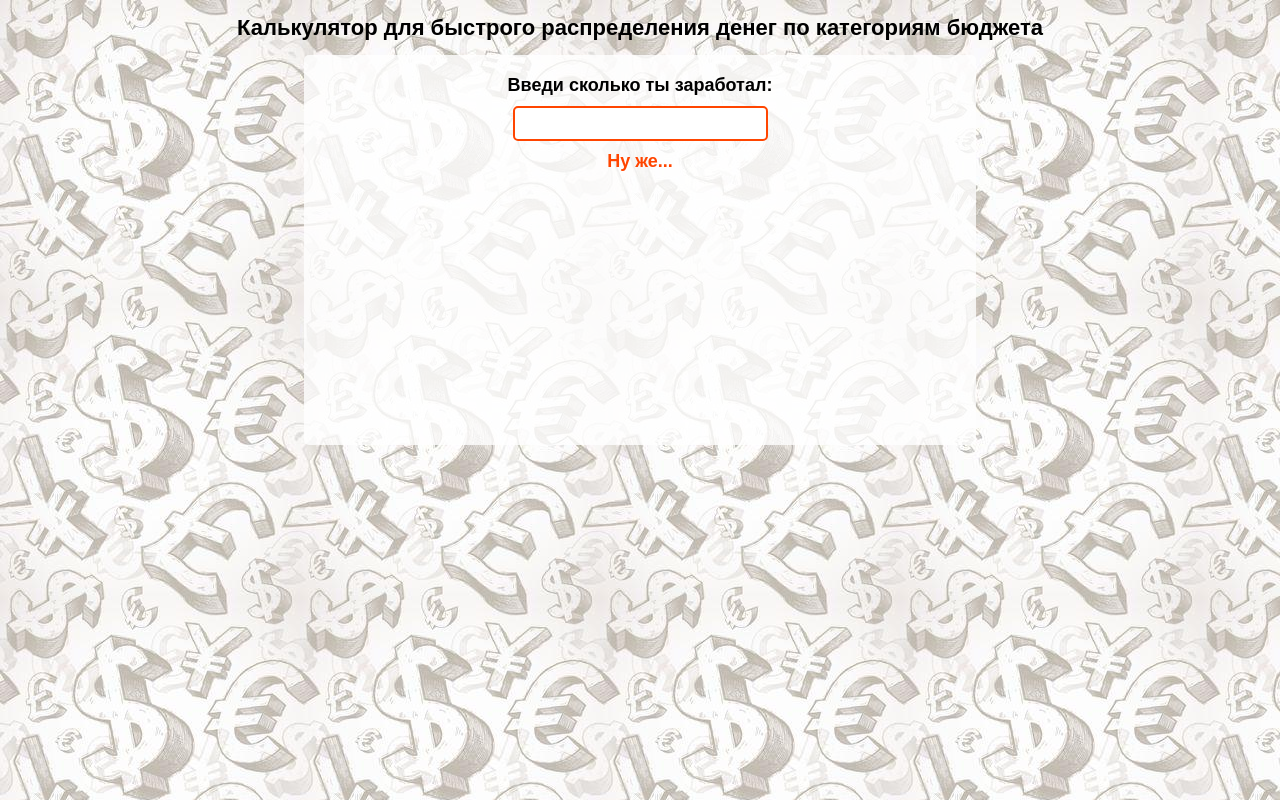
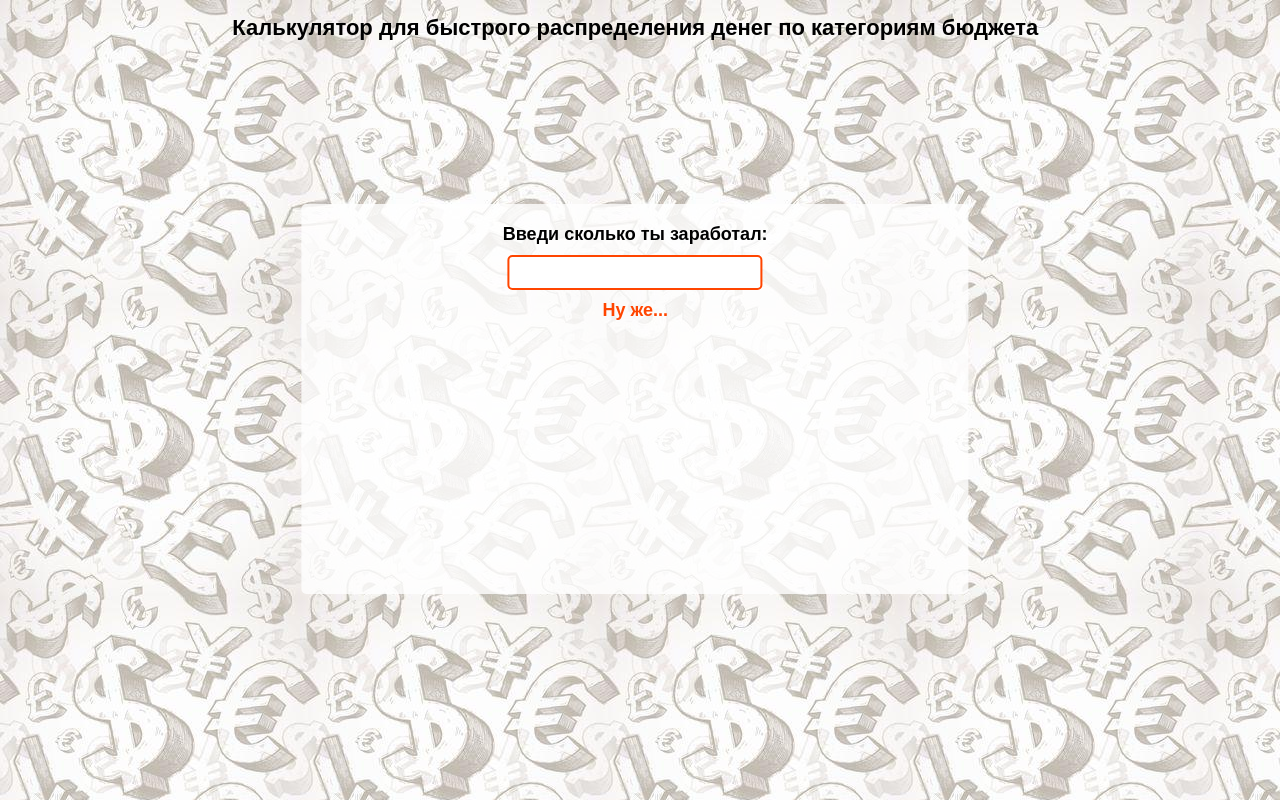
Before and after one commit to webdevstas/family-budget, a plain HTML site: page index.html in a window 1280 px wide. Drawn offline with nearby package versions, Linux system fonts and the light colour scheme.

Commit message:
изменил позиционирование

```diff
--- a/css/style.css
+++ b/css/style.css
@@ -6,17 +6,21 @@ body{
 }
 
 #app{
-    width: 100%;
-    height: 100%;
+    width: 98vw;
+    height: 96vh;
     text-align: center;
+    position: relative;
 }
 .wrap{
     padding: 20px;
     background-color: rgba(255, 255, 255, 0.8);
     width: 50%;
-    margin: auto;
     min-height: 350px;
-    border-radius: 5px
+    border-radius: 5px;
+    position: absolute;
+    left: 50%;
+    top: 50%;
+    transform: translateX(-50%) translateY(-50%);
 }
 #label{
     display: block;
```
